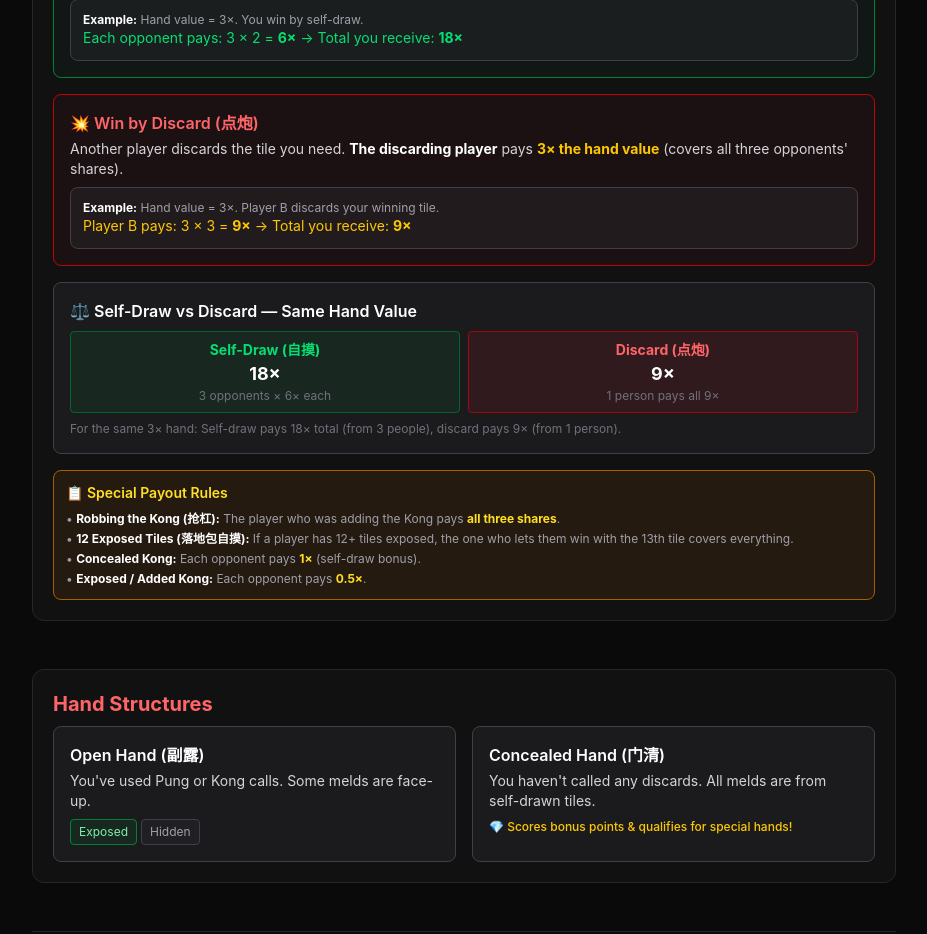
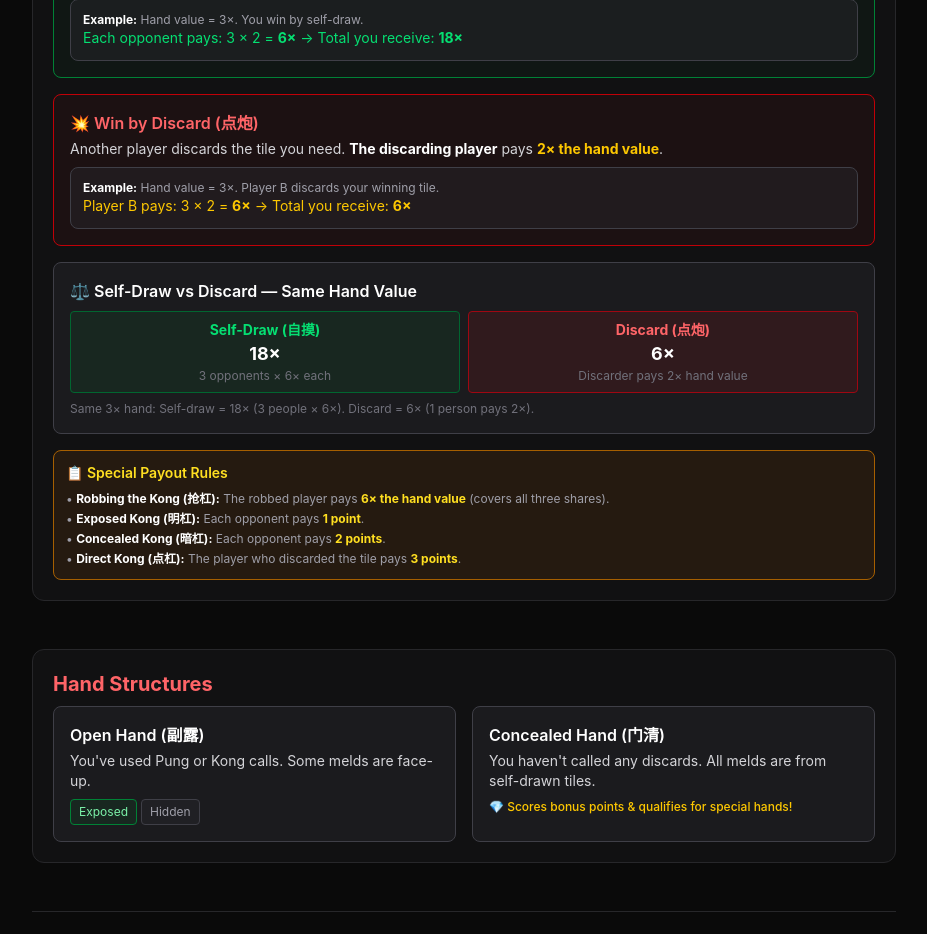
Before and after one commit to rkkbw47fm8-rgb/mahjong-guide, a Next.js app: page /winning in a window 1280 px wide. Shown: the part 1140-2074 px from the top of the page, without its empty margins (176-1103 px from the left). Built offline with nearby package versions, Linux system fonts and the light colour scheme.

Commit message:
fix payout rules per 八刀九: discard 2x, robbing kong 6x, kong points

```diff
--- a/src/app/scoring/page.tsx
+++ b/src/app/scoring/page.tsx
@@ -40,8 +40,8 @@ export default function ScoringPage() {
         <div className="rounded-xl border border-yellow-800 bg-yellow-900/20 p-4">
           <h3 className="mb-1 text-sm font-semibold text-yellow-300">📋 Notes</h3>
           <ul className="space-y-1 text-xs text-zinc-400">
-            <li>• Kong bonuses are separate from hand multipliers.</li>
-            <li>• Concealed Kong = 1× self-draw, Exposed/Added = 0.5×</li>
+            <li>• Kong bonuses are separate — added to hand score, not multiplied.</li>
+            <li>• Exposed Kong (明杠) = 1 pt each. Concealed Kong (暗杠) = 2 pts each. Direct Kong (点杠) = 3 pts from discarder.</li>
             <li>• Multiple hand types multiply together (with exceptions).</li>
             <li>• Seven Pairs does not stack with All Triplets / Four Happiness.</li>
           </ul>
@@ -53,7 +53,7 @@ export default function ScoringPage() {
             <li>• Bottom of the Sea (last tile): hand multiplier ×2</li>
             <li>• Flower on Kong: hand multiplier ×2</li>
             <li>• Both Sea + Kong: hand multiplier ×4</li>
-            <li>• 12 exposed tiles (3 public melds): max 6×, payer covers all</li>
+
           </ul>
         </div>
       </section>
@@ -113,25 +113,31 @@ export default function ScoringPage() {
         </table>
       </div>
 
-      {/* Kong scoring reminder */}
+      {/* Kong scoring */}
       <section className="rounded-xl border border-zinc-800 bg-zinc-900/50 p-5">
-        <h2 className="mb-3 text-lg font-bold text-white">Kong Scoring Recap</h2>
+        <h2 className="mb-3 text-lg font-bold text-white">Kong Payouts</h2>
+        <p className="mb-3 text-sm text-zinc-400">
+          Kong bonuses are paid separately — not multiplied with your hand score.
+        </p>
         <div className="grid gap-3 sm:grid-cols-3">
           <div className="rounded-lg border border-zinc-700 bg-zinc-800/50 p-3 text-center">
-            <p className="text-lg font-bold text-green-400">1×</p>
-            <p className="text-xs text-zinc-400">Concealed Kong</p>
+            <p className="text-lg font-bold text-green-400">1 pt</p>
+            <p className="text-xs text-zinc-400">Exposed Kong (明杠)</p>
+            <p className="mt-1 text-xs text-zinc-600">Each opponent pays</p>
           </div>
           <div className="rounded-lg border border-zinc-700 bg-zinc-800/50 p-3 text-center">
-            <p className="text-lg font-bold text-yellow-400">0.5×</p>
-            <p className="text-xs text-zinc-400">Direct Kong</p>
+            <p className="text-lg font-bold text-yellow-400">2 pts</p>
+            <p className="text-xs text-zinc-400">Concealed Kong (暗杠)</p>
+            <p className="mt-1 text-xs text-zinc-600">Each opponent pays</p>
           </div>
-          <div className="rounded-lg border border-zinc-700 bg-zinc-800/50 p-3 text-center">
-            <p className="text-lg font-bold text-yellow-400">0.5×</p>
-            <p className="text-xs text-zinc-400">Added Kong</p>
+          <div className="rounded-lg border border-red-700 bg-red-900/10 p-3 text-center">
+            <p className="text-lg font-bold text-red-400">3 pts</p>
+            <p className="text-xs text-zinc-400">Direct Kong (点杠)</p>
+            <p className="mt-1 text-xs text-zinc-600">Only the discarder pays</p>
           </div>
         </div>
-        <p className="mt-3 text-xs text-zinc-500">
-          Kong payouts are calculated separately and added to the hand score.
+        <p className="mt-3 rounded-lg border border-yellow-700 bg-yellow-900/20 p-2 text-xs text-yellow-300">
+          💡 Kong points are <strong>not multiplied</strong> — they&apos;re added directly to your hand score.
         </p>
       </section>
 
--- a/src/app/winning/page.tsx
+++ b/src/app/winning/page.tsx
@@ -115,15 +115,14 @@ export default function WinningPage() {
             <p className="text-sm text-zinc-300">
               Another player discards the tile you need.{" "}
               <strong className="text-white">The discarding player</strong> pays{" "}
-              <strong className="text-yellow-400">3× the hand value</strong>{" "}
-              (covers all three opponents&apos; shares).
+              <strong className="text-yellow-400">2× the hand value</strong>.
             </p>
             <div className="mt-2 rounded-lg border border-zinc-700 bg-zinc-800/50 p-3">
               <p className="text-xs text-zinc-400">
                 <strong className="text-white">Example:</strong> Hand value = 3×. Player B discards your winning tile.
               </p>
               <p className="text-sm text-yellow-400">
-                Player B pays: 3 × 3 = <strong>9×</strong> → Total you receive: <strong>9×</strong>
+                Player B pays: 3 × 2 = <strong>6×</strong> → Total you receive: <strong>6×</strong>
               </p>
             </div>
           </div>
@@ -141,12 +140,12 @@ export default function WinningPage() {
               </div>
               <div className="rounded border border-red-800 bg-red-900/20 p-2 text-center">
                 <p className="text-sm font-bold text-red-400">Discard (点炮)</p>
-                <p className="text-lg font-bold text-white">9×</p>
-                <p className="text-xs text-zinc-500">1 person pays all 9×</p>
+                <p className="text-lg font-bold text-white">6×</p>
+                <p className="text-xs text-zinc-500">Discarder pays 2× hand value</p>
               </div>
             </div>
             <p className="mt-2 text-xs text-zinc-500">
-              For the same 3× hand: Self-draw pays 18× total (from 3 people), discard pays 9× (from 1 person).
+              Same 3× hand: Self-draw = 18× (3 people × 6×). Discard = 6× (1 person pays 2×).
             </p>
           </div>
         </div>
@@ -157,10 +156,10 @@ export default function WinningPage() {
             📋 Special Payout Rules
           </h4>
           <ul className="space-y-1 text-xs text-zinc-400">
-            <li>• <strong className="text-white">Robbing the Kong (抢杠):</strong> The player who was adding the Kong pays <strong className="text-yellow-300">all three shares</strong>.</li>
-            <li>• <strong className="text-white">12 Exposed Tiles (落地包自摸):</strong> If a player has 12+ tiles exposed, the one who lets them win with the 13th tile covers everything.</li>
-            <li>• <strong className="text-white">Concealed Kong:</strong> Each opponent pays <strong className="text-yellow-300">1×</strong> (self-draw bonus).</li>
-            <li>• <strong className="text-white">Exposed / Added Kong:</strong> Each opponent pays <strong className="text-yellow-300">0.5×</strong>.</li>
+            <li>• <strong className="text-white">Robbing the Kong (抢杠):</strong> The robbed player pays <strong className="text-yellow-300">6× the hand value</strong> (covers all three shares).</li>
+            <li>• <strong className="text-white">Exposed Kong (明杠):</strong> Each opponent pays <strong className="text-yellow-300">1 point</strong>.</li>
+            <li>• <strong className="text-white">Concealed Kong (暗杠):</strong> Each opponent pays <strong className="text-yellow-300">2 points</strong>.</li>
+            <li>• <strong className="text-white">Direct Kong (点杠):</strong> The player who discarded the tile pays <strong className="text-yellow-300">3 points</strong>.</li>
           </ul>
         </div>
       </section>
```
